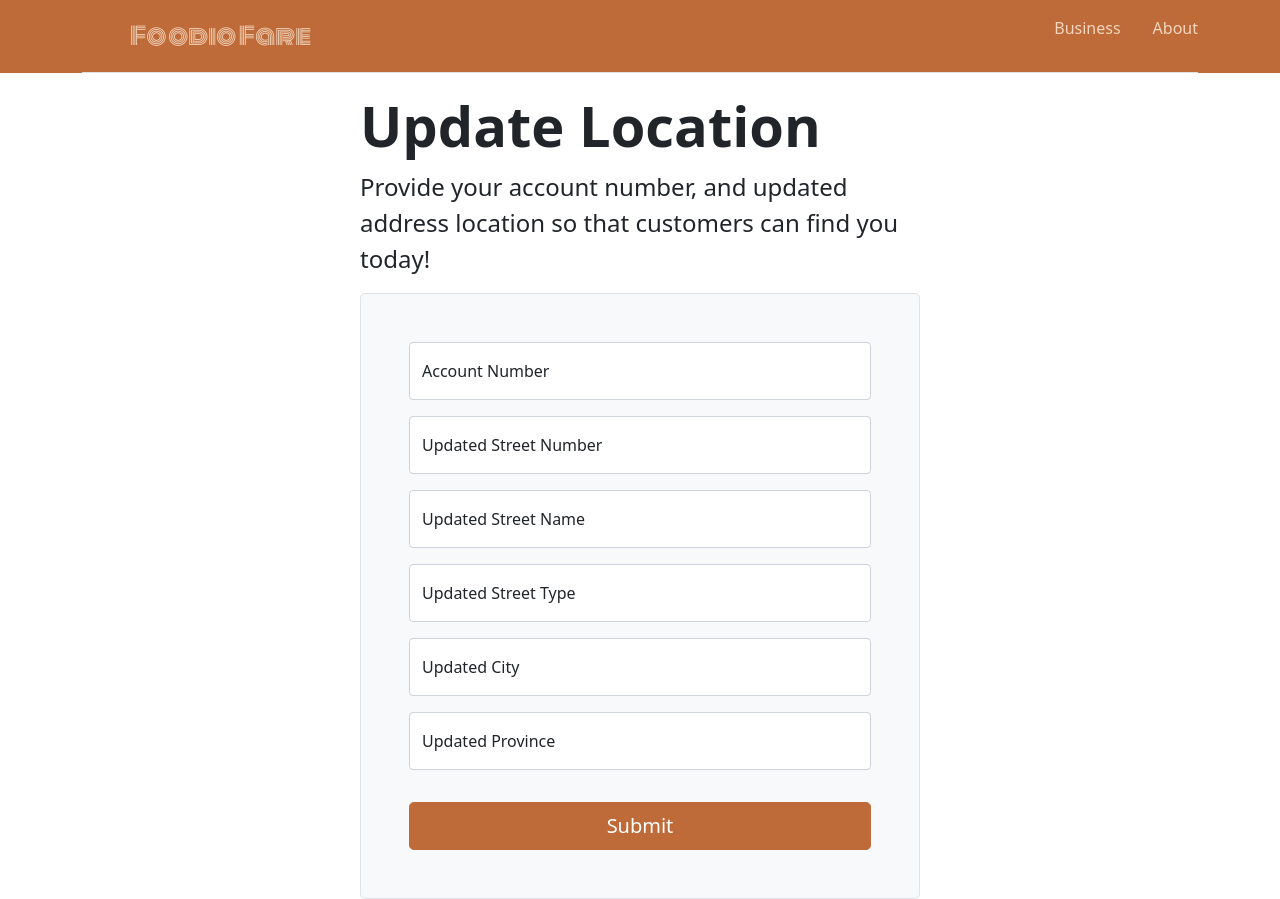
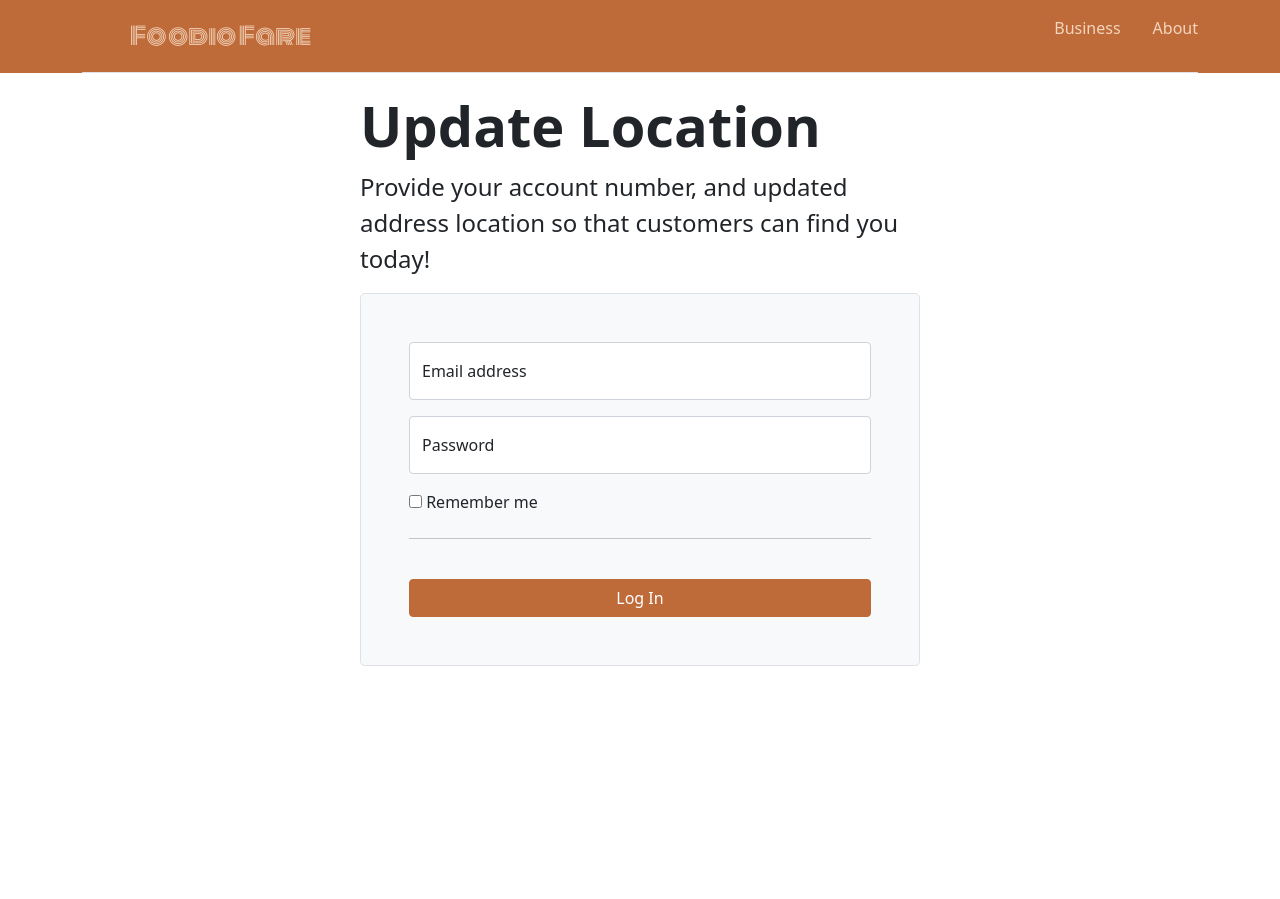
Before and after one commit to mgainer126/foodiofare, a React (Create React App) app in the folder client/: page /vendorEdit in a window 1280 px wide. After the commit the page ends 800 px from the top, so only its background shows below. Built offline with nearby package versions, Linux system fonts and the light colour scheme; no server answers; the HTML template or start-up script is replaced by a standard one.

Commit message:
updates to password verify on the server sidefor vendor sign in

```diff
--- a/client/src/App.jsx
+++ b/client/src/App.jsx
@@ -1,10 +1,11 @@
 import "./App.scss";
-import { BrowserRouter, Switch, Route } from "react-router-dom";
+import { BrowserRouter, Route } from "react-router-dom";
 import Hero from "./pages/Hero/Hero";
 import CustomerSignUp from "./pages/CustomerSignUp/CustomerSignUp";
 import VendorSignUp from "./pages/VendorSignUp/VendorSignUp";
 import CustVendorSearch from "./pages/CustVendorSearch/CustVendorSearch";
-import VendorEdit from "./pages/VendorEdit/VendorEdit";
+// import VendorEdit from "./pages/VendorEdit/VendorEdit";
+import VendorEditForm from "../src/components/VendorEditForm/VendorEditForm";
 import VendorMain from "../src/pages/VendorMain/VendorMain";
 import About from "../src/pages/About/About";
 import CustomerUpdate from "./components/CustomerUpdate/CustomerUpdate";
@@ -18,7 +19,7 @@ function App() {
         <Route exact path="/custSignUp" component={CustomerSignUp} />
         <Route exact path="/custUpdate" component={CustomerUpdate} />
         <Route exact path="/custVendorSearch" component={CustVendorSearch} />
-        <Route exact path="/vendorEdit" component={VendorEdit} />
+        <Route exact path="/vendorEdit" component={VendorEditForm} />
         <Route exact path="/vendorMain" component={VendorMain} />
         <Route exact path="/about" component={About} />
       </BrowserRouter>
--- a/client/src/components/VendorEditForm/VendorEditForm.jsx
+++ b/client/src/components/VendorEditForm/VendorEditForm.jsx
@@ -2,10 +2,46 @@ import React from "react";
 import PopUpVendorEdit from "../PopUpVendorEdit/PopUpVendorEdit";
 import { useState } from "react";
 import Header from "../../components/Header/Header";
+import axios from "axios";
+import Button from "react-bootstrap/Button";
 import "../VendorEditForm/VendorEditForm.scss";
 
-function VendorEditForm({ handleSubmit }) {
+function VendorEditForm() {
   const [buttonPopup, setButtonPopup] = useState(false);
+
+  // const handleSubmit = (event) => {
+  //   event.preventDefault();
+  //   const updatedVendor = [
+  //     {
+  //       addnum: event.target[1].value,
+  //       streetname: event.target[2].value,
+  //       streettype: event.target[3].value,
+  //       city: event.target[4].value,
+  //       province: event.target[5].value,
+  //     },
+  //   ];
+  //   console.log(updatedVendor[0]);
+  //   console.log(event.target[0].value);
+
+  //   axios
+  //     .put(
+  //       `http://localhost:8080/find/${event.target[0].value}`,
+  //       updatedVendor[0]
+  //     )
+  //     .then((response) => console.log(response));
+  // };
+
+  const handleSubmit = (event) => {
+    event.preventDefault();
+    const username = event.target[0].value;
+    const password = event.target[1].value;
+    console.log(username, password);
+
+    axios
+      .get(`http://localhost:8080/find/vendor/${username}/${password}`)
+      .then((response) => console.log(response));
+  };
+
   return (
     <>
       <Header />
@@ -17,7 +53,51 @@ function VendorEditForm({ handleSubmit }) {
             customers can find you today!
           </p>
         </div>
+
         <form
+          onSubmit={handleSubmit}
+          className="p-4 p-md-5 border rounded-3 bg-light"
+        >
+          <div className="form-floating mb-3">
+            <input
+              type="email"
+              className="form-control"
+              id="floatingInput"
+              placeholder="name@example.com"
+            />
+            <label htmlFor="floatingInput">Email address</label>
+          </div>
+          <div className="form-floating mb-3">
+            <input
+              type="password"
+              className="form-control"
+              id="floatingPassword"
+              placeholder="Password"
+            />
+            <label htmlFor="floatingPassword">Password</label>
+          </div>
+          <div className="checkbox mb-3">
+            <label>
+              <input type="checkbox" defaultValue="remember-me" /> Remember me
+            </label>
+          </div>
+
+          <hr className="my-4" />
+          <div className="login__cta">
+            {/* <small className="text-muted">
+              New to Foodie Fare? <Link to="/custSignUp">Sign Up</Link>
+            </small> */}
+            <Button
+              variant="primary"
+              className="login__btn "
+              type="submit"
+              // onClick={() => setModalShow(true)}
+            >
+              Log In
+            </Button>
+          </div>
+        </form>
+        {/* <form
           className="vendoreditform p-4 p-md-5 border rounded-3 bg-light"
           onSubmit={handleSubmit}
         >
@@ -93,7 +173,7 @@ function VendorEditForm({ handleSubmit }) {
           <PopUpVendorEdit trigger={buttonPopup} className="popup">
             <h3>Update Processed</h3>
           </PopUpVendorEdit>
-        </form>
+        </form> */}
       </div>
     </>
   );
```
Also changed, not shown: 1 other file (tests, documents, lock files or other folders).
